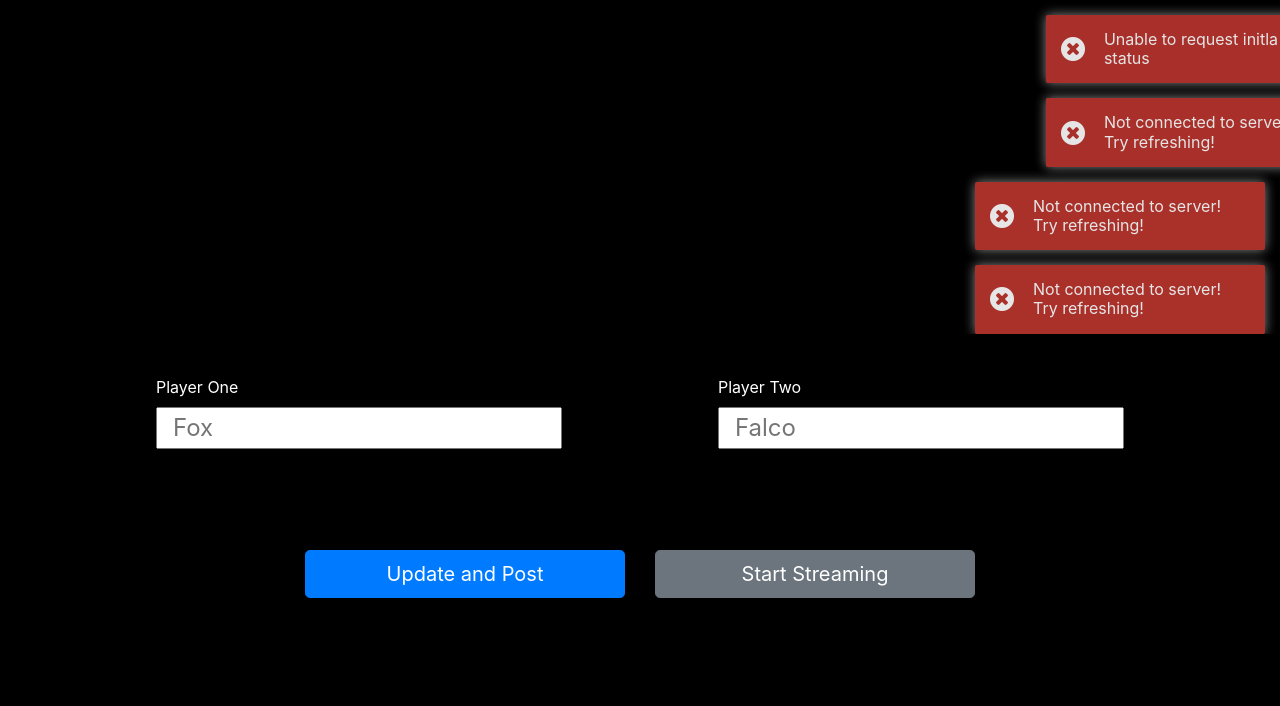
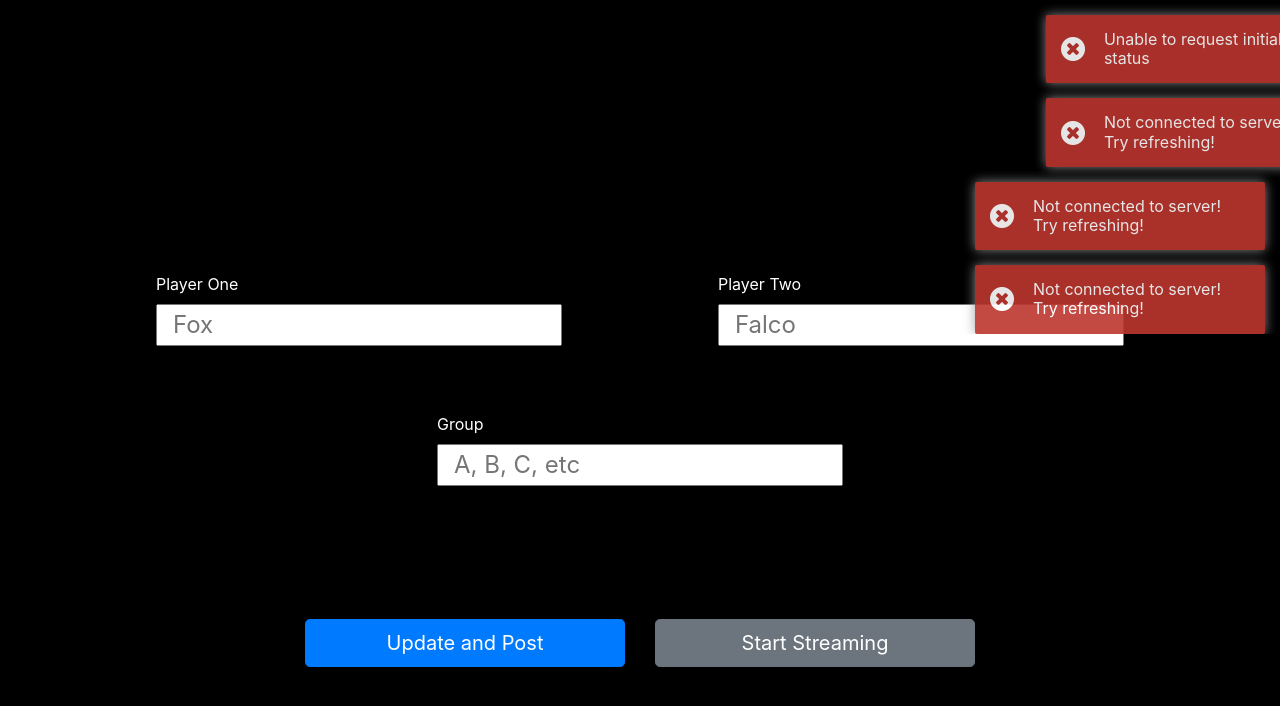
Before and after one commit to Camtendo/ez-vs-streamer, a React (Create React App) app: page / in a window 1280 px wide. Shown: the top 706 px of the page. Built offline with nearby package versions, Linux system fonts and the light colour scheme; no server answers.

Commit message:
Add group input box

```diff
--- a/index.html
+++ b/index.html
@@ -9,7 +9,7 @@
         <div class="marquee-row">
             <marquee>Please input the player names</marquee>
         </div>
-        <div class="input-row">
+        <div class="player-input-row">
             <div class="player-one">
                 <label for="playerOneInput">Player One</label>
                 <input class="input-lg col-lg-12" id="playerOneInput" placeholder="Fox">
--- a/src/App.css
+++ b/src/App.css
@@ -12,10 +12,16 @@
   align-items: flex-end;
 }
 
-.input-row {
+.player-input-row {
   display: flex;
   justify-content: space-evenly;
   align-items: center;
+}
+
+.secondary-input-row {
+  display: flex;
+  justify-content: space-evenly;
+  align-items: baseline;
 }
 
 .button-row {
--- a/src/App.js
+++ b/src/App.js
@@ -10,6 +10,7 @@ class App extends Component {
         this.state = {
             playerOne: '',
             playerTwo: '',
+            playerGroup: '',
             isStreaming: false,
             disableButtons: false,
             socket: socketIOClient("http://localhost:3001"),
@@ -60,30 +61,38 @@ class App extends Component {
         })
     }
 
+    onPlayerGroupChange = (playerGroup) => {
+        this.setState({
+            playerGroup: playerGroup.target.value
+        })
+    }
+
     updateAndPost = async () => {
-        const { playerOne, playerTwo } = this.state;
+        const { playerOne, playerTwo, playerGroup } = this.state;
 
         if (!playerOne || !playerTwo) {
             alert('Invalid input!');
             return;
         }
 
+        const grouping = playerGroup ? playerGroup : "null";
+
         this.disableButtonsTemporarily();
         try {
-            await axios.get(`/update-twitch/${playerOne}/${playerTwo}`)
+            await axios.get(`/update-twitch/${playerOne}/${playerTwo}/${grouping}`)
         } catch {
             NotificationManager.error('Error updating twitch')
             return;
         }
 
         try {
-            await axios.get(`/notify-slack/${playerOne}/${playerTwo}`)
+            await axios.get(`/notify-slack/${playerOne}/${playerTwo}/${grouping}`)
         } catch {
-            NotificationManager.error('Error sending slack notification')
+            NotificationManager.error('Error sending slack notification');
             return;
         }
 
-        NotificationManager.success('Slack Notification Sent')
+        NotificationManager.success('Notification sent to Twitch and Slack');
     }
 
     disableButtonsTemporarily = () => {
@@ -104,7 +113,7 @@ class App extends Component {
             NotificationManager.success(`Read initial streaming status as ${serverIsStreaming}`);
             this.setState({isStreaming: serverIsStreaming});
         }).catch(() => {
-            NotificationManager.error('Unable to request initla OBS status');
+            NotificationManager.error('Unable to request initial OBS status');
         });
     }
 
@@ -120,7 +129,7 @@ class App extends Component {
     }
 
     render() {
-        const { disableButtons, playerOne, playerTwo, isStreaming } = this.state;
+        const { disableButtons, playerOne, playerTwo, playerGroup, isStreaming } = this.state;
 
         const streamingButton = isStreaming ?
         (<button
@@ -140,7 +149,7 @@ class App extends Component {
                         <marquee>Please input the player names</marquee>
                     }
                 </div>
-                <div className="input-row">
+                <div className="player-input-row">
                     <div className="player-one">
                         <label>Player One</label>
                         <input
@@ -158,6 +167,18 @@ class App extends Component {
                             onChange={this.onPlayerTwoChange}/>
                     </div>
                 </div>
+
+                <div className="secondary-input-row">
+                    <div className="player-group">
+                        <label>Group</label>
+                        <input
+                            className="input-lg col-lg-12"
+                            placeholder="A, B, C, etc"
+                            value={playerGroup}
+                            onChange={this.onPlayerGroupChange}/>
+                    </div>
+                </div>
+
                 <div className="button-row">
                     <button
                         className="btn btn-primary btn-lg"
```
Also changed, not shown: server.js (+10 -4 lines).
